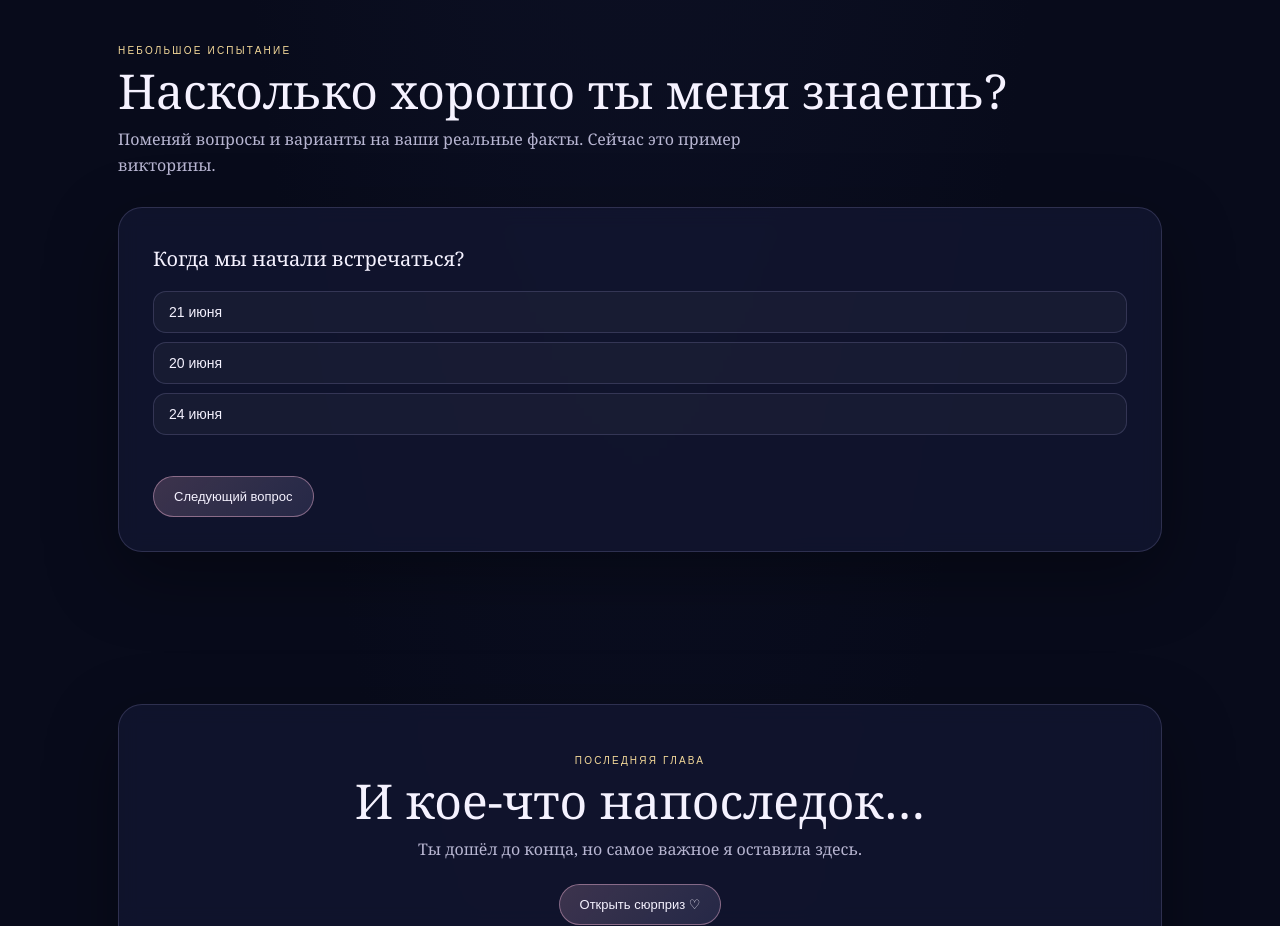
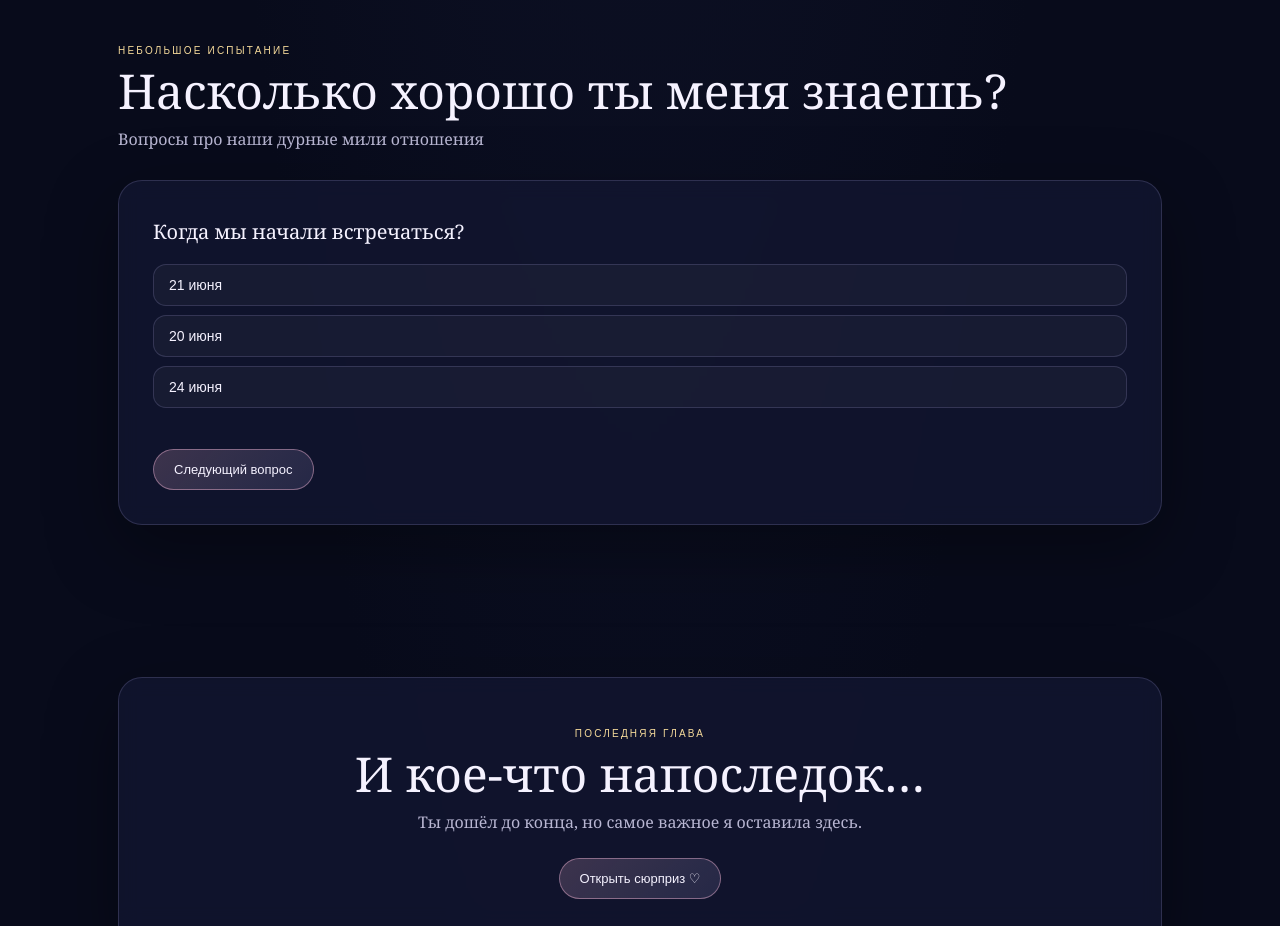
Before and after one commit to gogolni/andrey-birthdayyy, a plain HTML site: page index.html in a window 1280 px wide. Shown: the part 4520-5446 px from the top of the page. Drawn offline with Linux system fonts and the light colour scheme.

Commit message:
Update index.html

```diff
--- a/index.html
+++ b/index.html
@@ -157,7 +157,7 @@
   </section>
 
   <section id="quiz" class="wrap">
-    <div class="section-head"><div class="kicker">небольшое испытание</div><h2>Насколько хорошо ты меня знаешь?</h2><p class="sub">Поменяй вопросы и варианты на ваши реальные факты. Сейчас это пример викторины.</p></div>
+    <div class="section-head"><div class="kicker">небольшое испытание</div><h2>Насколько хорошо ты меня знаешь?</h2><p class="sub">Вопросы про наши дурные мили отношения</p></div>
     <div class="panel">
       <p class="quiz-q" id="question">Какой формат нашего вечера стал привычным?</p>
       <div class="answers" id="answers">
```
